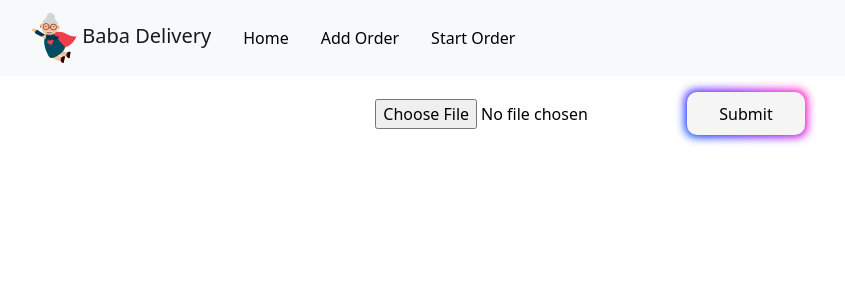
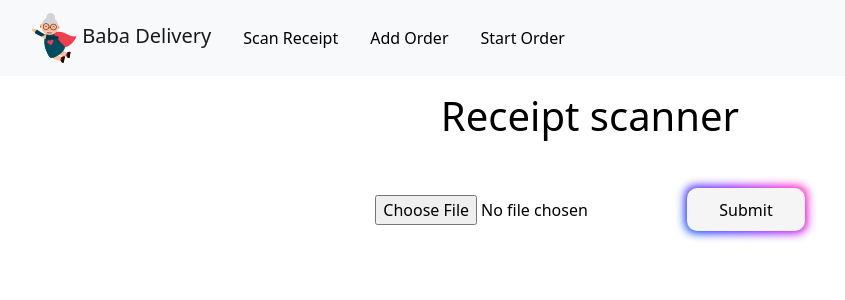
Before and after one commit to jovanat455/baba, a React (Create React App) app: page / in a window 1280 px wide. Shown: the top 300 px of the page, without its empty margins (50-895 px from the left). Built offline with nearby package versions, Linux system fonts and the light colour scheme.

Commit message:
fixed css

```diff
--- a/package.json
+++ b/package.json
@@ -9,7 +9,7 @@
     "@testing-library/jest-dom": "^5.16.5",
     "@testing-library/react": "^13.4.0",
     "@testing-library/user-event": "^13.5.0",
-    "axios": "^1.2.1",
+    "axios": "^1.2.2",
     "bootstrap": "^5.2.3",
     "npm-watch": "^0.11.0",
     "react": "^18.2.0",
--- a/src/Pages/AddOrder.js
+++ b/src/Pages/AddOrder.js
@@ -1,7 +1,6 @@
 import './AddOrder.css';
 import React from "react";
 import Form from 'react-bootstrap/Form';
-import Button from 'react-bootstrap/Button';
 import Col from 'react-bootstrap/Col';
 import Row from 'react-bootstrap/Row';
 import Container from 'react-bootstrap/Container';
@@ -11,11 +10,9 @@ function AddOrder() {
 
   return (
     <Container className="AddOrder p-3">
+      <h1 className="mb-3">Add your order</h1>
+      <Image src={`${process.env.PUBLIC_URL}/assets/images/order.gif`} className="mb-3" alt="Add your order" fluid />
       <Form className='AddOrderForm'>
-        <Form.Group className="mb-3">
-          <Image src={`${process.env.PUBLIC_URL}/assets/images/order.gif`} className="orderImage" alt="takeOrder" fluid/>
-        </Form.Group>
-
         <Form.Group className="mb-3">
           <Form.Control placeholder="Username" className="addOrderTextField" />
         </Form.Group>
--- a/src/Pages/StartOrder.js
+++ b/src/Pages/StartOrder.js
@@ -11,7 +11,8 @@ function StartOrder() {
 
   return (
     <Container className='StartOrder p-3'>
-      <Image src={`${process.env.PUBLIC_URL}/assets/images/startEngines.gif`} className="mb-3" alt="oops..." fluid/>
+      <h1 className="mb-3">Start your order</h1>
+      <Image src={`${process.env.PUBLIC_URL}/assets/images/startEngines.gif`} className="mb-3" alt="Start ordering" fluid/>
       <Form onSubmit={handleSubmit} className='StartOrderForm mb-3'>
         <Form.Control placeholder="Your name here" className="addOrderTextField mb-3" />
         <button className="rgbButton mb-3">Ready...Set...GO!</button>
--- a/src/components/NavbarLayout.js
+++ b/src/components/NavbarLayout.js
@@ -1,4 +1,4 @@
-import { Outlet, Link } from "react-router-dom";
+import { Outlet, NavLink } from "react-router-dom";
 import Container from 'react-bootstrap/Container';
 import Navbar from 'react-bootstrap/Navbar';
 import Nav from 'react-bootstrap/Nav';
@@ -7,7 +7,7 @@ import Image from "react-bootstrap/Image";
 const NavBarLayout = () => {
   return (
     <>
-      <Navbar bg='light' variant='light' expand="lg" sticky='top'>
+      <Navbar bg='light' variant='light' expand="lg" sticky='top' className="justify-content-center">
         <Container>
           <Navbar.Brand href="/">
             <Image src={`${process.env.PUBLIC_URL}/favicon.png`} alt="Page not found" fluid />{' '}
@@ -16,15 +16,15 @@ const NavBarLayout = () => {
           <Navbar.Toggle aria-controls="basic-navbar-nav" />
           <Navbar.Collapse id="basic-navbar-nav">
             <Nav className="me-auto">
-              <Link to="/" className="menuList">Home</Link>
-              <Link to="/AddOrder" className="menuList">Add Order</Link>
-              <Link to="/StartOrder" className="menuList">Start Order</Link>
+              <NavLink to="/" className="menuList">Scan Receipt</NavLink>
+              <NavLink to="/AddOrder" className="menuList">Add Order</NavLink>
+              <NavLink to="/StartOrder" className="menuList">Start Order</NavLink>
             </Nav>
           </Navbar.Collapse>
         </Container>
       </Navbar>
 
-      <Outlet />
+      <Outlet className="test"/>
     </>
   )
 };
--- a/src/components/ReceiptScanner.css
+++ b/src/components/ReceiptScanner.css
@@ -1,3 +1,7 @@
 .ReceiptScanner {
 
 }
+
+.loader {
+    max-width: 400px;
+}
--- a/src/components/ReceiptScanner.js
+++ b/src/components/ReceiptScanner.js
@@ -3,12 +3,17 @@
 // The `handleSubmit` event handler prevents the default form submission behavior and can be used to send the selected image to the backend.
 import React, { useState } from 'react';
 import './ReceiptScanner.css'
+import axios from 'axios';
 import Form from 'react-bootstrap/Form';
 import Container from 'react-bootstrap/Container';
+import Image from "react-bootstrap/Image";
+import Alert from 'react-bootstrap/Alert';
 const { AzureKeyCredential, DocumentAnalysisClient } = require("@azure/ai-form-recognizer");
 
 const key = "79116af525cf49efa4d99e1deaf9fa90";
 const endpoint = "https://baba.cognitiveservices.azure.com/";
+
+const mealsApi = "https://babadb20221229134825.azurewebsites.net/api/GetMealsMock?code=RGhfdR2luMu-0N-9Pp94Q-ddW_JFE2AZrCfiTPVWGZjDAzFu3UiVSA==";
 
 function ReceiptForm() {
   const [image, setImage] = useState(null);
@@ -27,6 +32,10 @@ function ReceiptForm() {
     setError(false);
     setItems(null);
 
+    let meals = await axios.get(mealsApi);
+    console.log(meals.data);
+
+    if (image) {
       // Send image to backend here
       const formData = new FormData();
       formData.append('image', image);
@@ -64,15 +73,21 @@ function ReceiptForm() {
       } else {
         throw new Error("Expected at least one receipt in the result.");
       }
+    } else {
+      setError(true);
+      setStatus(false);
+    }
   }
 
   return (
     <Container className='p-3'>
+      <h1 className="mb-3">Receipt scanner</h1>
       {error ?
-        <div className="alert">
-          <img src={`${process.env.PUBLIC_URL}/assets/images/oops.gif`} className="oopsImage" alt="oops..." />
-          <p>Oops! Something went wrong.</p>
-          <p>Please try again.</p>
+        <div>
+          <Alert variant="danger" onClose={() => setError(false)} dismissible>
+            <Image src={`${process.env.PUBLIC_URL}/assets/images/oops.gif`} className="oopsImage" alt="oops..." fluid />
+            <Alert.Heading className='mt-3'>Oh snap! You got an error! Try again, I guess...</Alert.Heading>
+          </Alert>
         </div> : <div></div>}
       {receipt && receipt.Items && receipt.Items.values.length > 0 ? receipt.Items.values.map((item) => (
         <div key={item.properties.Description.content}>
@@ -84,11 +99,15 @@ function ReceiptForm() {
         </div>
       )) : <div></div>
       }
-      {isProcessed ? <img src={`${process.env.PUBLIC_URL}/assets/images/baba-loading.gif`} className="loader" alt="oops..." /> : <div></div>}
-      <Form onSubmit={handleSubmit}>
+      {isProcessed ? <Image src={`${process.env.PUBLIC_URL}/assets/images/baba-loading.gif`} className="loader" alt="Baba loading..." /> : <div></div>}
+      <Form onSubmit={handleSubmit} className='p-3'>
         <input type="file" onChange={handleChange} />
-        <button className="rgbButton">Submit</button>
+        <button className="rgbButton mt-3">Submit</button>
       </Form>
+
+      <Container>
+
+      </Container>
     </Container>
   );
 }
```
Also changed, not shown: 1 other file (tests, documents, lock files or other folders). Lines whose indentation alone changed are shown as unchanged.
